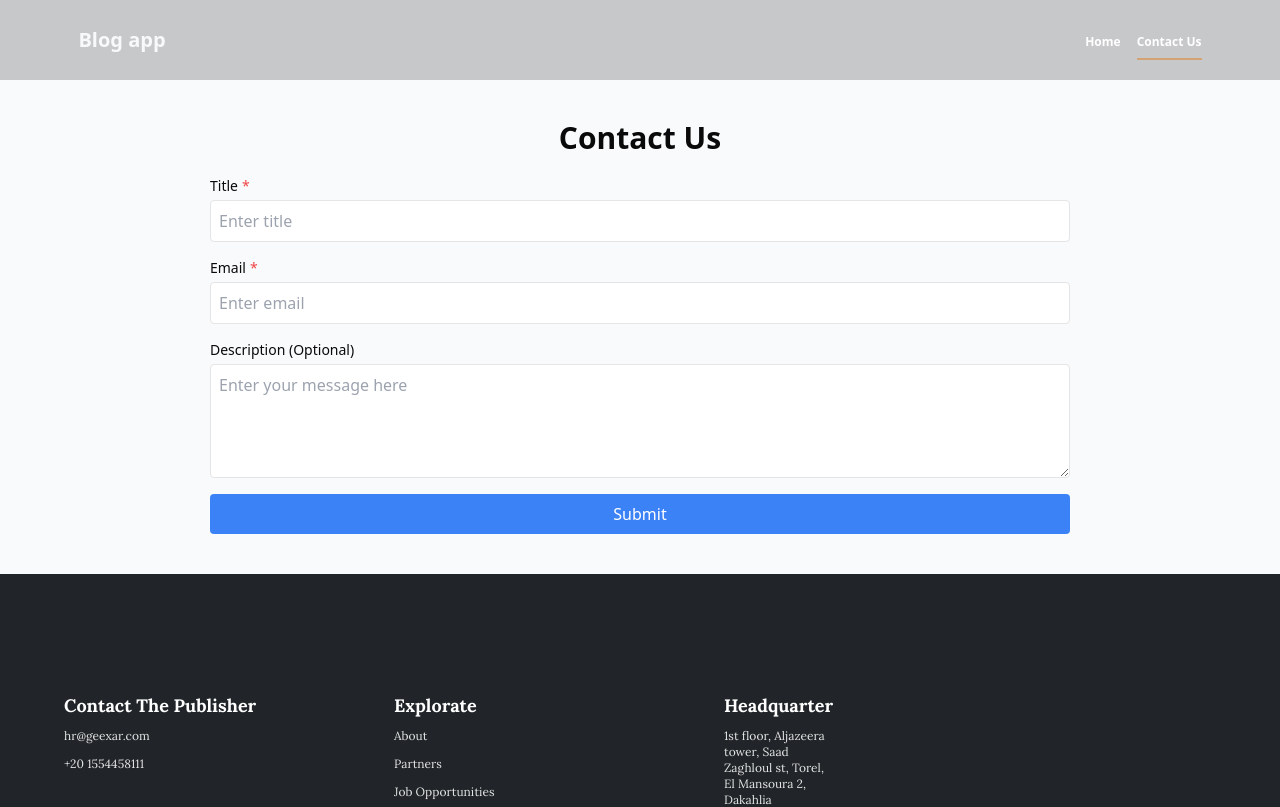
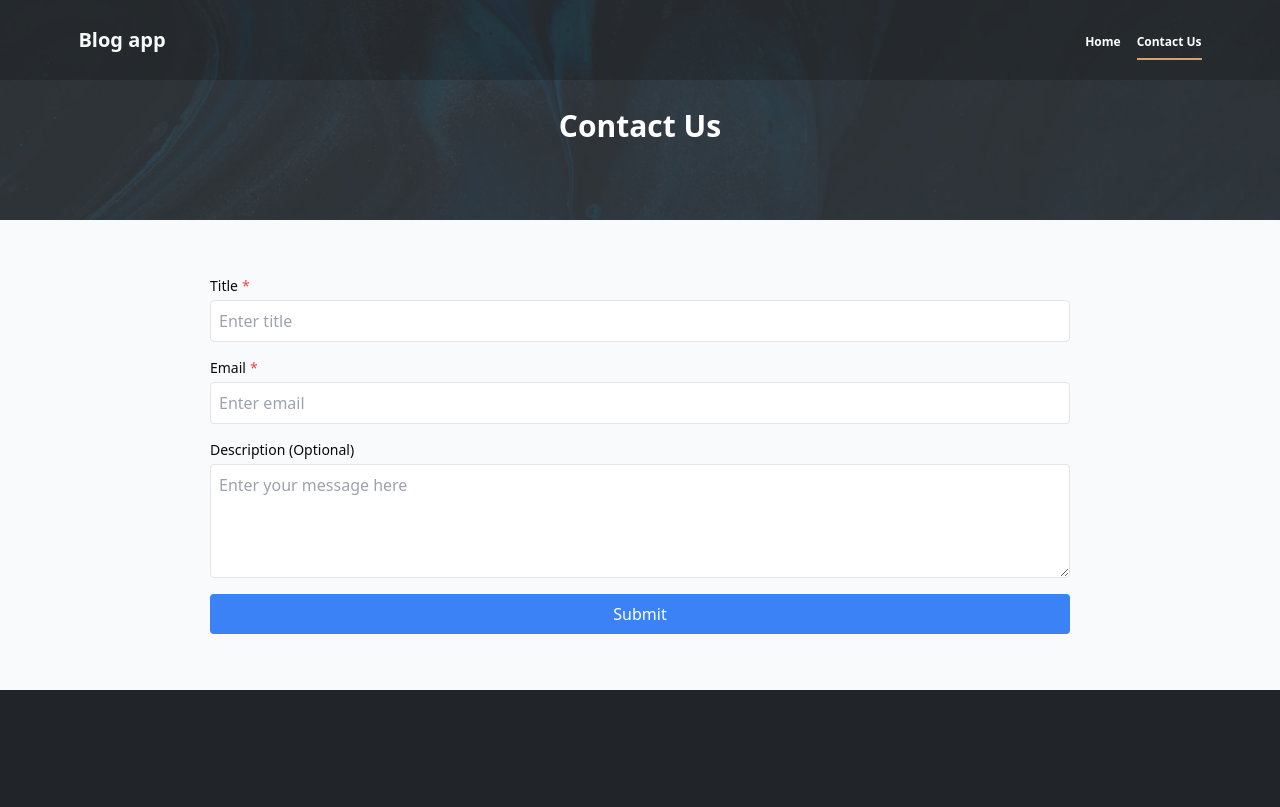
Before and after one commit to Baseldiab/blog-application, a Next.js app: page /contact in a window 1280 px wide. Shown: the top 807 px of the page. Built offline with nearby package versions, Linux system fonts and the light colour scheme.

Commit message:
update header of contact page

```diff
--- a/app/contact/page.tsx
+++ b/app/contact/page.tsx
@@ -1,9 +1,10 @@
+// util
 import { generateMetadata } from "@/components/util/generate-metadata";
 
-// components home
-import HomeHeaderSection from "@/components/home/header-section";
-import BlogPostSection from "@/components/home/blog-post-section";
-import BlogsSection from "@/components/home/blogs-section/blogs-section";
+// assets
+import HeaderBg from "@/public/images/header-details.webp";
+
+// components contact
 import ContactForm from "@/components/contact-us/contact-form";
 
 export const metadata = generateMetadata({
@@ -13,11 +14,20 @@ export const metadata = generateMetadata({
 export default function ContactPage() {
   return (
     <main className="flex-1 p-0 bg-gray-50">
-      <header className="flex items-center justify-center md:mt-[100px] mt-[100px]">
-        <h1 className="text-3xl font-bold py-5">Contact Us</h1>
+      <header className="flex items-center justify-center relative w-full h-[220px]  max-h-[300px]">
+        <div
+          style={{ backgroundImage: `url(${HeaderBg.src})` }}
+          className="absolute inset-0 bg-cover bg-center bg-no-repeat w-full h-full object-cover"
+        />
+
+        <div className="absolute inset-0 bg-[#343A40] opacity-80" />
+
+        <h1 className="text-3xl font-bold py-5 text-theme-text-lightTitle z-30 md:mt-8 mt-4">
+          Contact Us
+        </h1>
       </header>
 
-      <section className=" container pb-10  !max-w-[860px]">
+      <section className=" container md:py-14 sm:py-8 py-6  !max-w-[860px]">
         <ContactForm />
       </section>
     </main>
```
